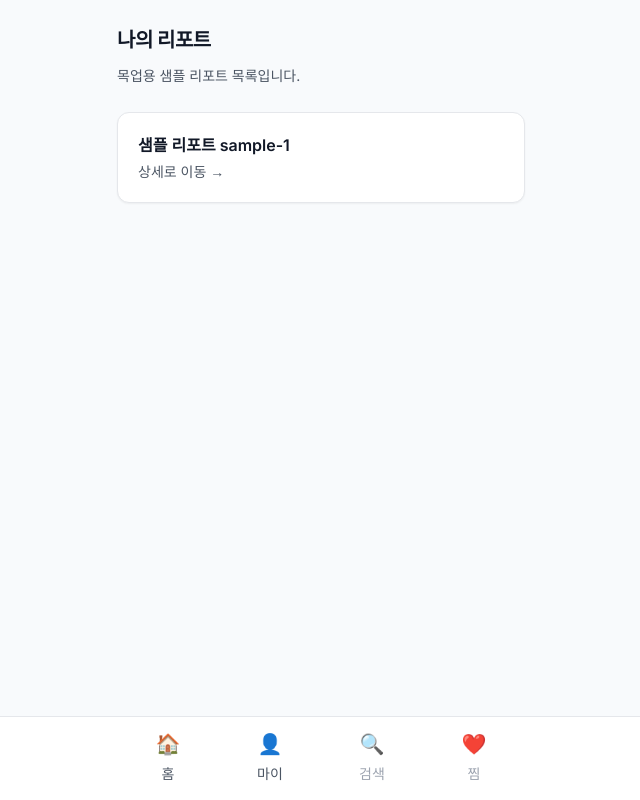
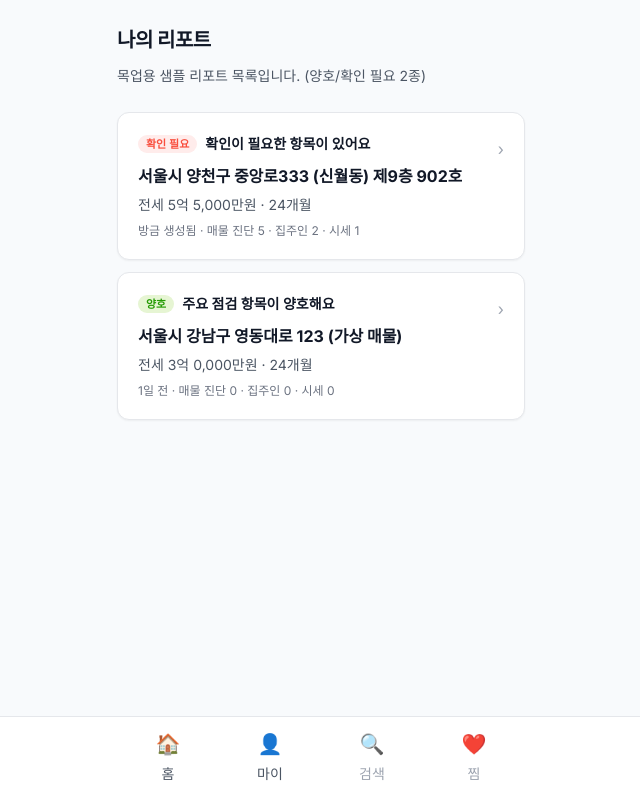
Before and after one commit to elfgee/zikim2, a Next.js app: page /reports in a window 1280 px wide. Shown: the whole page, without its empty margins (319-959 px from the left). Built offline with nearby package versions, Linux system fonts and the light colour scheme.

Commit message:
ui: add safe and risky report list items

```diff
--- a/src/app/(main)/reports/page.tsx
+++ b/src/app/(main)/reports/page.tsx
@@ -1,27 +1,74 @@
 import Link from "next/link";
 
 export default function ReportsPage() {
+  const items = [
+    {
+      id: "sample-risky-001",
+      status: "확인 필요" as const,
+      statusClass: "bg-[#ffeceb] text-[#f94e3e]",
+      title: "확인이 필요한 항목이 있어요",
+      address: "서울시 양천구 중앙로333 (신월동) 제9층 902호",
+      price: "전세 5억 5,000만원 · 24개월",
+      meta: "방금 생성됨 · 매물 진단 5 · 집주인 2 · 시세 1",
+    },
+    {
+      id: "sample-safe-001",
+      status: "양호" as const,
+      statusClass: "bg-[#e6f5d3] text-[#259b04]",
+      title: "주요 점검 항목이 양호해요",
+      address: "서울시 강남구 영동대로 123 (가상 매물)",
+      price: "전세 3억 0,000만원 · 24개월",
+      meta: "1일 전 · 매물 진단 0 · 집주인 0 · 시세 0",
+    },
+  ];
+
   return (
     <div className="px-[var(--spacing-5)] pt-[var(--spacing-6)] pb-[var(--spacing-10)]">
       <h1 className="text-[length:var(--font-size-xl)] leading-[length:var(--font-leading-8)] font-bold tracking-tight text-gray-900">
         나의 리포트
       </h1>
       <p className="mt-[var(--spacing-2)] text-[length:var(--font-size-sm)] leading-[length:var(--font-leading-6)] text-gray-600">
-        목업용 샘플 리포트 목록입니다.
+        목업용 샘플 리포트 목록입니다. (양호/확인 필요 2종)
       </p>
 
       <div className="mt-[var(--spacing-6)] space-y-[var(--spacing-3)]">
+        {items.map((r) => (
           <Link
-          href="/reports/sample-1"
-          className="block rounded-[var(--border-radius-3xl)] border border-[color:var(--border)] bg-white p-[var(--spacing-5)] shadow-sm"
+            key={r.id}
+            href={`/reports/${r.id}`}
+            className="block rounded-[var(--border-radius-3xl)] border border-[color:var(--border)] bg-white p-[var(--spacing-5)] shadow-sm transition hover:bg-black/[0.01] active:bg-black/[0.02]"
           >
-          <div className="text-[length:var(--font-size-base)] font-semibold text-gray-900">
-            샘플 리포트 sample-1
+            <div className="flex items-start justify-between gap-[var(--spacing-4)]">
+              <div className="min-w-0">
+                <div className="flex items-center gap-2">
+                  <span
+                    className={[
+                      "inline-flex rounded-full px-2 py-0.5 text-[11px] font-semibold leading-[14px]",
+                      r.statusClass,
+                    ].join(" ")}
+                  >
+                    {r.status}
+                  </span>
+                  <span className="text-[length:var(--font-size-sm)] font-semibold text-gray-900">
+                    {r.title}
+                  </span>
+                </div>
+
+                <div className="mt-[var(--spacing-2)] line-clamp-2 text-[length:var(--font-size-base)] font-bold leading-[length:var(--font-leading-7)] text-gray-900">
+                  {r.address}
                 </div>
                 <div className="mt-[var(--spacing-1)] text-[length:var(--font-size-sm)] text-gray-600">
-            상세로 이동 →
+                  {r.price}
+                </div>
+                <div className="mt-[var(--spacing-2)] text-xs text-gray-500">
+                  {r.meta}
+                </div>
+              </div>
+
+              <div className="shrink-0 pt-1 text-gray-400">›</div>
             </div>
           </Link>
+        ))}
       </div>
     </div>
   );
```
Lines whose indentation alone changed are shown as unchanged.
